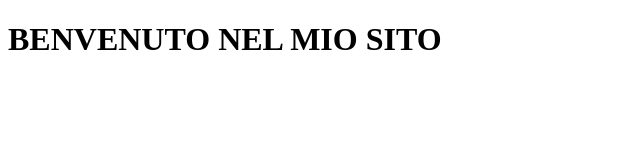
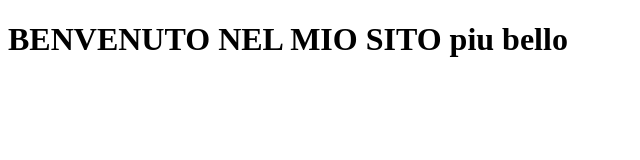
Before and after one commit to tia93/prova-github, a plain HTML site: page index.html in a window 1280 px wide. Shown: the whole page, without its empty margins (0-640 px from the left). Drawn offline with Linux system fonts and the light colour scheme.

Commit message:
modifica titolo 2

```diff
--- a/index.html
+++ b/index.html
@@ -7,6 +7,6 @@
     <title>prova github</title>
 </head>
 <body>
-    <h1>BENVENUTO NEL MIO SITO</h1>
+    <h1>BENVENUTO NEL MIO SITO piu bello</h1>
 </body>
 </html>
```
